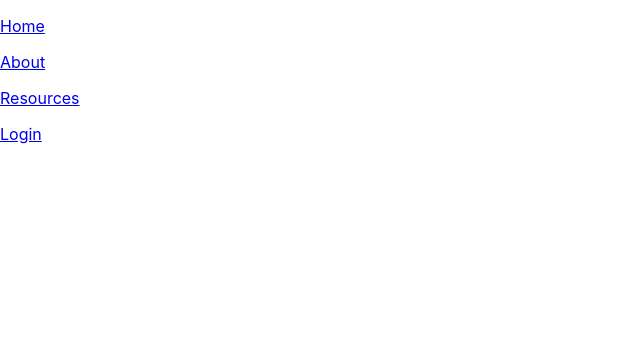
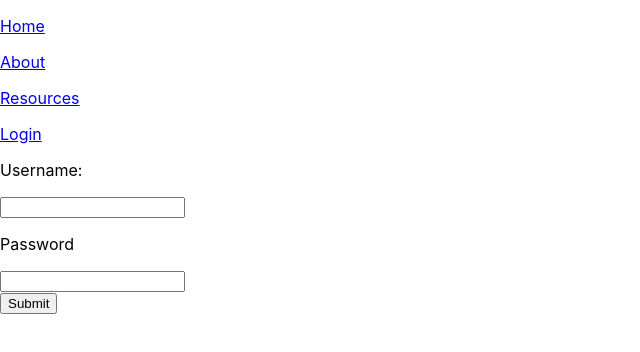
Before and after one commit to SEIR-Project-3/priceless-frontend, a React (Create React App) app: page /login in a window 1280 px wide. Shown: the top 352 px of the page, without its empty margins (0-640 px from the left). Built offline with nearby package versions, Linux system fonts and the light colour scheme.

Commit message:
added functionality for login form
Co-authored-by: Emmanuel Kobara ekobara@users.github.noreply.com
Co-authored-by: Hayden Dyer haydendyer@users.github.noreply.com
Co-authored-by: Brandon Doris notbrandx@users.github.noreply.com
Co-authored-by: Andrew McLean itsreallydrew@users.github.noreply.com

```diff
--- a/src/App.js
+++ b/src/App.js
@@ -1,12 +1,31 @@
 import './App.css';
 import Nav from './Components/Nav';
+import React, { useState } from 'react';
+import { Route } from 'react-router-dom';
+import Home from './Components/Home';
+import About from './Components/About';
+import Resources from './Components/Resources';
+import Login from './Components/Login';
 
 function App() {
-  return (
-    <div>
-      <Nav />
-    </div>
-  );
+	const [loggedIn, setLoggedIn] = useState(
+		localStorage.getItem('token') ? true : false
+	);
+	return (
+		<div>
+			<Nav />
+			<main>
+				<Route exact path='/home' component={Home} />
+				<Route exact path='/about' component={About} />
+				<Route exact path='/resources' component={Resources} />
+				<Route
+					exact
+					path='/login'
+					render={() => <Login setLoggedIn={setLoggedIn} />}
+				/>
+			</main>
+		</div>
+	);
 }
 
 export default App;
--- a/src/Components/Login.js
+++ b/src/Components/Login.js
@@ -1,11 +1,12 @@
 import React from 'react';
+import { LoginForm } from './LoginForm';
 
-function Login(props) {
-    return (
-        <div>
-
-        </div>
-    );
+function Login({ setLoggedIn }) {
+	return (
+		<div>
+			<LoginForm setLoggedIn={setLoggedIn} />
+		</div>
+	);
 }
 
 export default Login;
--- a/src/Components/LoginForm.js
+++ b/src/Components/LoginForm.js
@@ -1,18 +1,27 @@
 import React, { useState } from 'react';
 import API_URL from '../config';
+import axios from 'axios';
+import { useHistory } from 'react-router-dom';
 
-export const LoginForm = () => {
+export const LoginForm = ({ setLoggedIn }) => {
+	const { history } = useHistory();
 	const [username, setUserName] = useState();
 	const [password, setPassword] = useState();
 
 	// function to allow the user to login
-	const loginUser = async () => {
+	const loginUser = async (e) => {
+		e.preventDefault();
 		try {
 			// axios post request to send credentials to our backend
-			const res = await axios.post(`${API_URL}/signin`, {
+			const res = await axios.post(`${API_URL}/api/signin`, {
 				username: username,
 				password: password,
 			});
+			console.log(res);
+			const token = res.data.token;
+			localStorage.setItem('token', token);
+			setLoggedIn(true);
+			history.push('/home');
 			// stopped here because unsure about setting of tokens and where to place. will reach out to Esin tomorrow
 		} catch (error) {
 			console.log(error);
@@ -30,14 +39,14 @@ export const LoginForm = () => {
 	};
 
 	return (
-		<form>
+		<form onSubmit={loginUser}>
 			<label htmlFor=''>
 				<p>Username:</p>
 				<input type='text' name='' id='' onChange={handleUserNameField} />
 			</label>
 			<label htmlFor=''>
 				<p>Password</p>
-				<input type='text' name='' id='' onChange={handlePasswordField} />
+				<input type='password' name='' id='' onChange={handlePasswordField} />
 			</label>
 			<div>
 				<button type='submit'>Submit</button>
--- a/src/Components/Nav.js
+++ b/src/Components/Nav.js
@@ -1,9 +1,5 @@
 import React from 'react';
-import {BrowserRouter as Router, Link, Route} from 'react-router-dom';
-import Home from './Home';
-import About from './About';
-import Resources from './Resources';
-import Login from './Login';
+import { BrowserRouter as Router, Link, Route } from 'react-router-dom';
 
 function Nav() {
 	return (
@@ -23,24 +19,6 @@ function Nav() {
 						<p>Login</p>
 					</Link>
 				</nav>
-                <main>
-                    <Route
-                    exact path='/home'
-                    component={Home}
-                    />
-                    <Route
-                    exact path='/about'
-                    component={About}
-                    />
-                    <Route
-                    exact path='/resources'
-                    component={Resources}
-                    />
-                    <Route
-                    exact path='/login'
-                    component={Login}
-                    />
-                </main>
 			</div>
 		</Router>
 	);
```
Also changed, not shown: src/Components/Home.js (+5 -5 lines), src/Components/Dashboard.js (added). Lines whose indentation alone changed are shown as unchanged.
